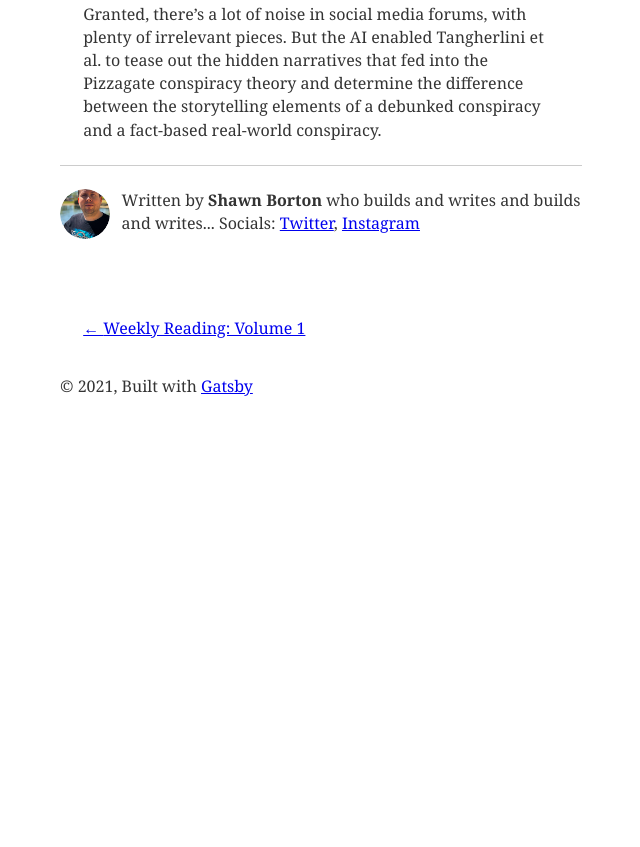
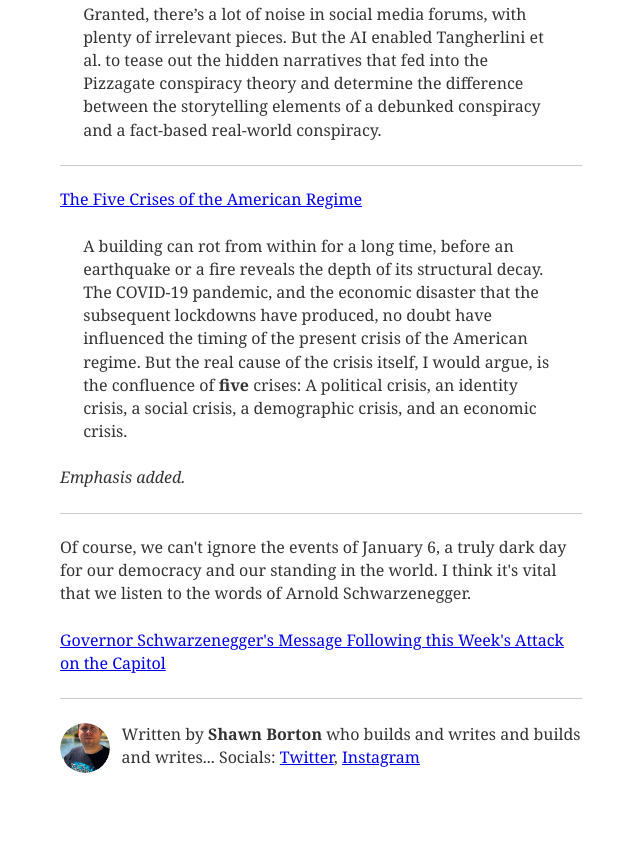
Before and after one commit to quakerpunk/gatsby-blog, a Gatsby site: page /weekly-reading/volume-2/ in a window 1280 px wide. Shown: the part 647-1494 px from the top of the page, without its empty margins (319-959 px from the left). Before the commit the page ends 1080 px from the top, so only its background shows below. Built offline with nearby package versions, Linux system fonts and the light colour scheme; Gatsby itself is replaced by a stand-in of ours; some packages are replaced by stand-ins of ours; what typography-theme-parnassus would draw is missing.

Commit message:
Two More Items

```diff
--- a/content/blog/weekly-reading/volume-2.md
+++ b/content/blog/weekly-reading/volume-2.md
@@ -15,3 +15,17 @@ description: "How many crises afflict the United States?"
 > Tangherlini and his co-authors at the University of California, Los Angeles, combined their knowledge of folklore with machine learning to analyze some 18,000 posts from Reddit and [Voat](https://en.wikipedia.org/wiki/Voat) discussion boards between April 2016 and February 2018, pertaining to the [thoroughly debunked](https://www.nytimes.com/interactive/2016/12/10/business/media/pizzagate.html) conspiracy theory dubbed "[Pizzagate](https://en.wikipedia.org/wiki/Pizzagate_conspiracy_theory)." They then used that data to produce a graphic representation of the emerging narratives, with multiple layers representing the various subplots. Relationships between key people ("actants"), places, things, organizations, and other elements were indicated by connecting lines within and among those layers.
 >
 > Granted, there’s a lot of noise in social media forums, with plenty of irrelevant pieces. But the AI enabled Tangherlini et al. to tease out the hidden narratives that fed into the Pizzagate conspiracy theory and determine the difference between the storytelling elements of a debunked conspiracy and a fact-based real-world conspiracy.
+
+- - -
+
+[The Five Crises of the American Regime](https://www.tabletmag.com/sections/news/articles/american-crises-capitol-assault)
+
+> A building can rot from within for a long time, before an earthquake or a fire reveals the depth of its structural decay. The COVID-19 pandemic, and the economic disaster that the subsequent lockdowns have produced, no doubt have influenced the timing of the present crisis of the American regime. But the real cause of the crisis itself, I would argue, is the confluence of **five** crises: A political crisis, an identity crisis, a social crisis, a demographic crisis, and an economic crisis.
+
+*Emphasis added.*
+
+- - -
+
+Of course, we can't ignore the events of January 6, a truly dark day for our democracy and our standing in the world. I think it's vital that we listen to the words of Arnold Schwarzenegger.
+
+[Governor Schwarzenegger's Message Following this Week's Attack on the Capitol](https://youtu.be/x_P-0I6sAck)
```
